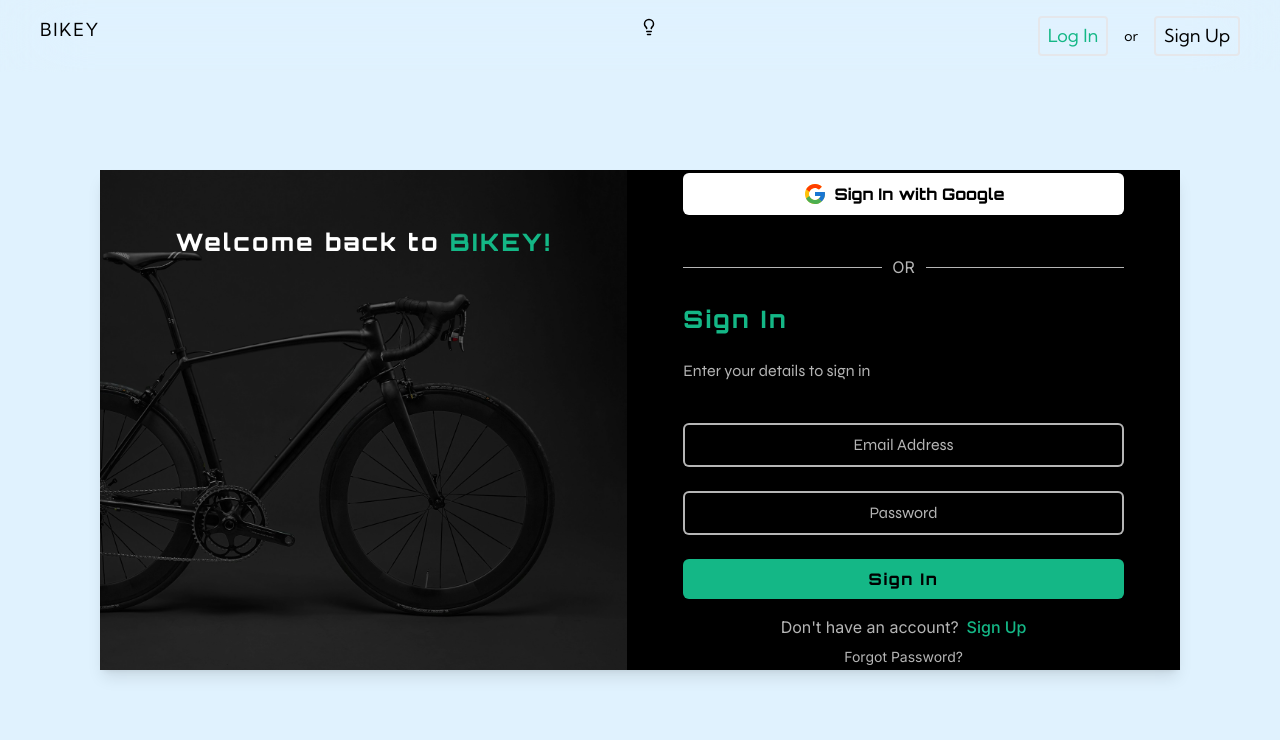
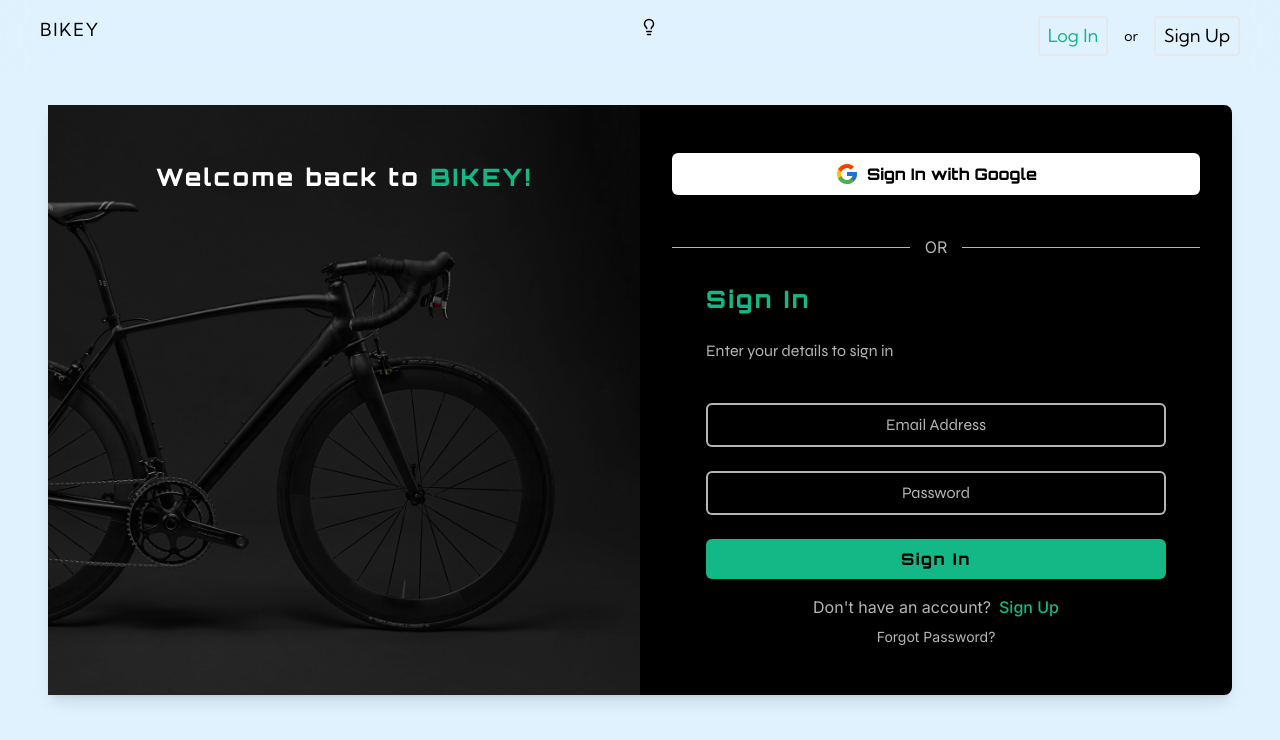
Before and after one commit to KINYENJE/nextjs-bike-rental-app, a Next.js app: page /login in a window 1280 px wide. Shown: the top 740 px of the page. Built offline with nearby package versions, Linux system fonts and the light colour scheme; no server answers.

Commit message:
refactor layout in Login and Signup pages for improved responsiveness and structure

```diff
--- a/app/login/page.jsx
+++ b/app/login/page.jsx
@@ -106,19 +106,19 @@ const Page = () => {
 
 
   return (
-    <section className='mx-auto container py-16 h-[100vh] flex justify-center items-center'>
-      <div className=' shadow-lg bg-black w-[1080px] min-h-[500px] flex mt-10 '>
-        <div className='bg-white w-[550px] relative flex justify-center'>
+    <section className='mx-auto container  h-[100vh] flex justify-center items-center'>
+      <div className=' shadow-lg bg-black flex flex-col md:flex-row w-full mx-3 md:mx-6 lg:mx-8 xl:mx-12 rounded-lg '>
+        <div className='bg-white md:w-1/2 relative flex justify-center max-md:hidden'>
           <h1 className={`text-white mt-14 z-30 text-2xl tracking-widest absolute ${font.className} font-medium `}>Welcome back to
           <span className='text-dgreen dark:text-dred font-extrabold'> BIKEY!</span> </h1>
-          <div className='w-full z-10 absolute bg-black min-h-[500px] opacity-40 flex justify-center'>
+          <div className='w-full z-10 absolute bg-black h-full opacity-40 flex justify-center'>
+          </div>
 
-          </div>
           <Image src={"/loginbike.jpg"} alt='login bike' width={900} height={500} className='h-full w-full object-cover object-right-top z-0 ' />
 
         </div>
 
-        <div className='w-auto flex flex-col px-14 items-center justify-center '>
+        <div className='md:w-1/2 flex flex-col  items-center justify-center px-8 py-12  '>
 
           <button
             type="button"
--- a/app/signup/page.jsx
+++ b/app/signup/page.jsx
@@ -110,19 +110,19 @@ const Page = () => {
 
 
   return (
-    <section className='mx-auto container py-16 h-[100vh] flex justify-center items-center'>
-      <div className=' shadow-lg bg-black w-[1080px] p-4 flex  '>
-        <div className='bg-white w-[550px] relative flex justify-center'>
+    <section className='mx-auto container  h-[100vh] flex justify-center items-center'>
+      <div className='shadow-lg bg-black flex flex-col md:flex-row w-full mx-3 md:mx-6 lg:mx-8 xl:mx-12 rounded-lg '>
+        <div className='bg-white lg:w-1/2 relative flex justify-center max-lg:hidden'>
           <h1 className={`text-white mt-14 z-30 text-2xl tracking-widest absolute ${font.className} font-medium `}>Welcome to
           <span className='text-dgreen dark:text-dred font-extrabold'> BIKEY!</span> </h1>
-          <div className='w-full z-10 absolute bg-black h-[500px] opacity-40 flex justify-center'>
+          <div className='w-full z-10 absolute bg-black h-full opacity-40 flex justify-center'>
 
           </div>
           <Image src={"/loginbike.jpg"} alt='login bike' width={900} height={500} className='h-full w-full object-cover object-right-top z-0 ' />
 
         </div>
 
-        <div className='w-[730px] flex flex-col px-14 items-center justify-center '>
+        <div className='lg:w-1/2 flex flex-col  items-center justify-center px-8 py-12'>
           {isAlreadyUser && (
             <button
               type="button"
```
